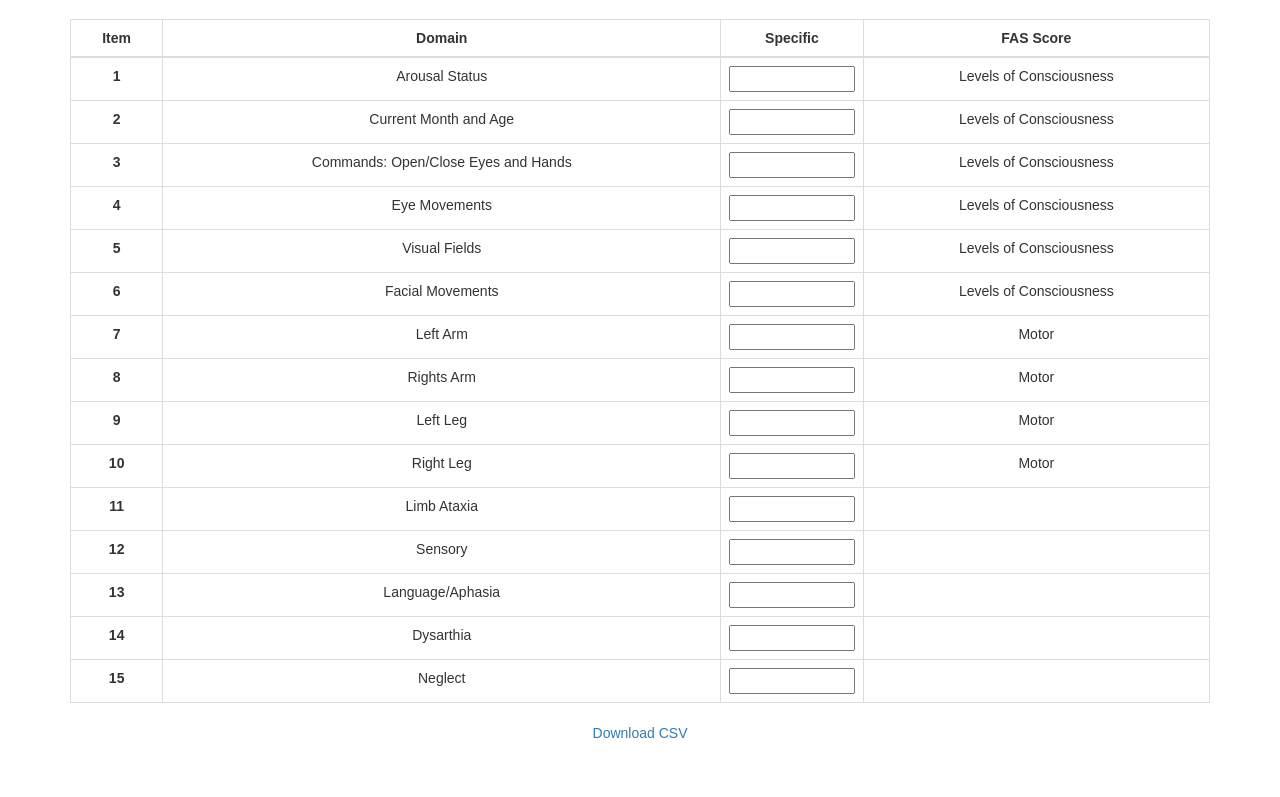
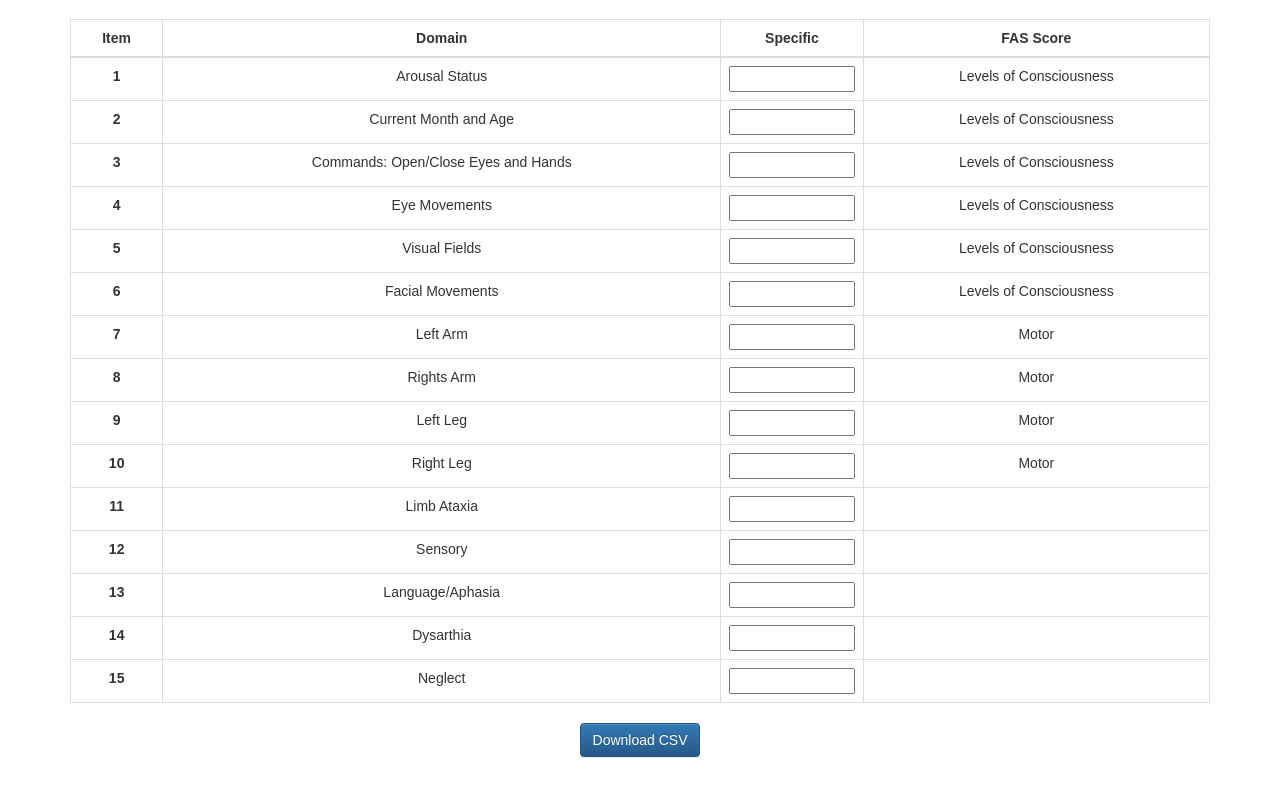
Before and after one commit to npnl/ScoreAssesmentWebForms, a React (Create React App) app: page / in a window 1280 px wide. Shown: the part 311-1108 px from the top of the page. Built offline with nearby package versions, Linux system fonts and the light colour scheme.

Commit message:
Change Download CSV link to a button

```diff
--- a/src/components/DownloadCSV.js
+++ b/src/components/DownloadCSV.js
@@ -11,7 +11,7 @@ class DownloadCSV extends React.Component {
 	render() {
 		return(
 			<div>
-					<CSVLink filename={"NIHSS.csv"} data={this.props.dataHandler()}>Download CSV</CSVLink>
+					<CSVLink filename={"NIHSS.csv"} className="btn btn-primary" data={this.props.dataHandler()}>Download CSV</CSVLink>
 				</div>
 			);
 	}
```
